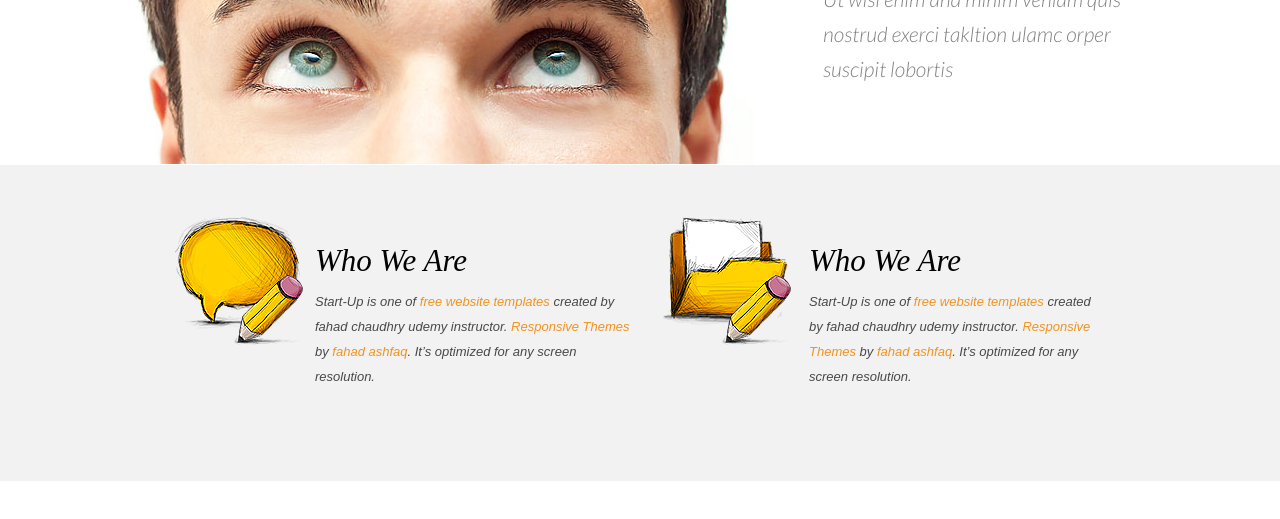
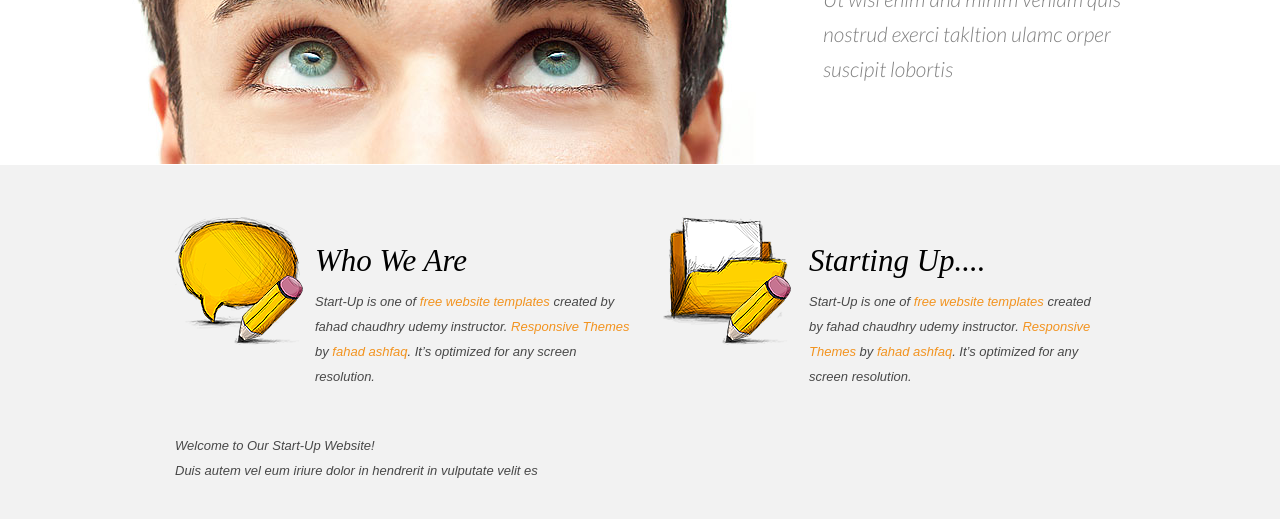
Before and after one commit to DouliDev/Start-up, a plain HTML site: page index.html in a window 1280 px wide. Shown: the part 515-1034 px from the top of the page. Before the commit the page ends 996 px from the top, so only its background shows below. Drawn offline with Linux system fonts and the light colour scheme; a web font is replaced by a local one.

```diff
--- a/index.html
+++ b/index.html
@@ -52,8 +52,17 @@
 							<div class="wrap-col">
 								<img src="images/page1-img2.png" alt="">
 								<div class="extra-wrap">
-									<h2>Who We Are</h2>
+									<h2>Starting Up....</h2>
 									<p>Start-Up is one of <a href="#" class="link">free website templates</a> created by fahad chaudhry udemy instructor. <a href="#" class="link">Responsive Themes</a> by <a href="#" class="link"> fahad ashfaq</a>. It’s optimized for any screen resolution.</p>
+								</div>
+							</div>
+						</div>
+						<div class="row">
+							<div class="adjust-0 box-2">
+								<div class="wrap-col">
+									<p class="text-3">Welcome to Our <span>Start-Up </span>Website!</p>
+									<p class="text-4">Duis autem vel eum iriure dolor in hendrerit in vulputate velit es
+									</p>
 								</div>
 							</div>
 						</div>
```
